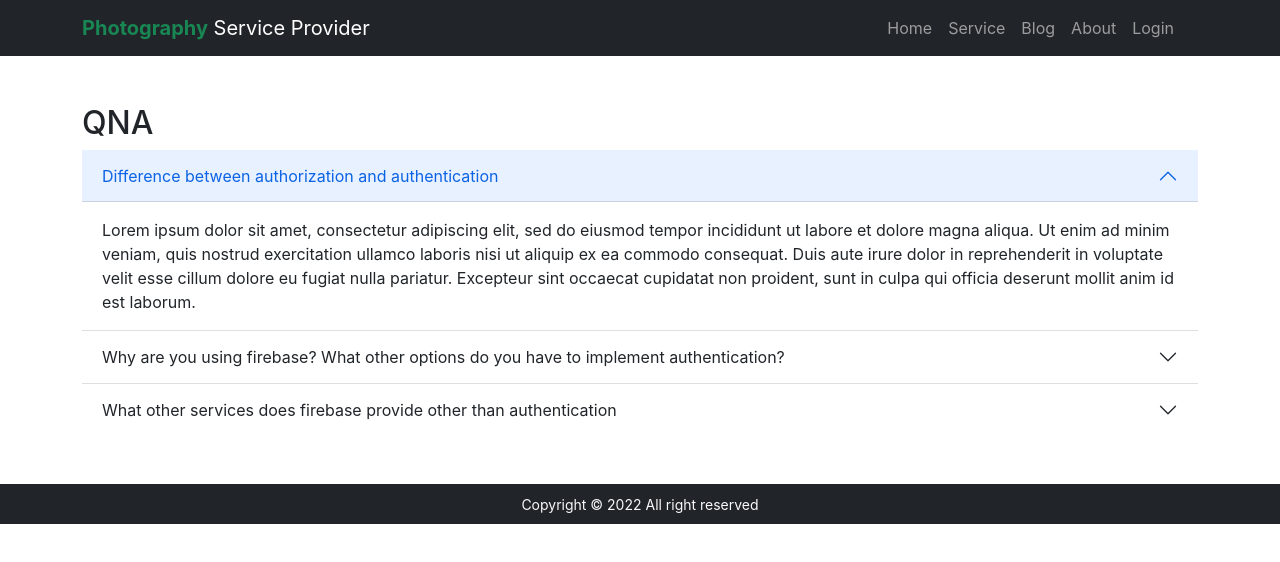
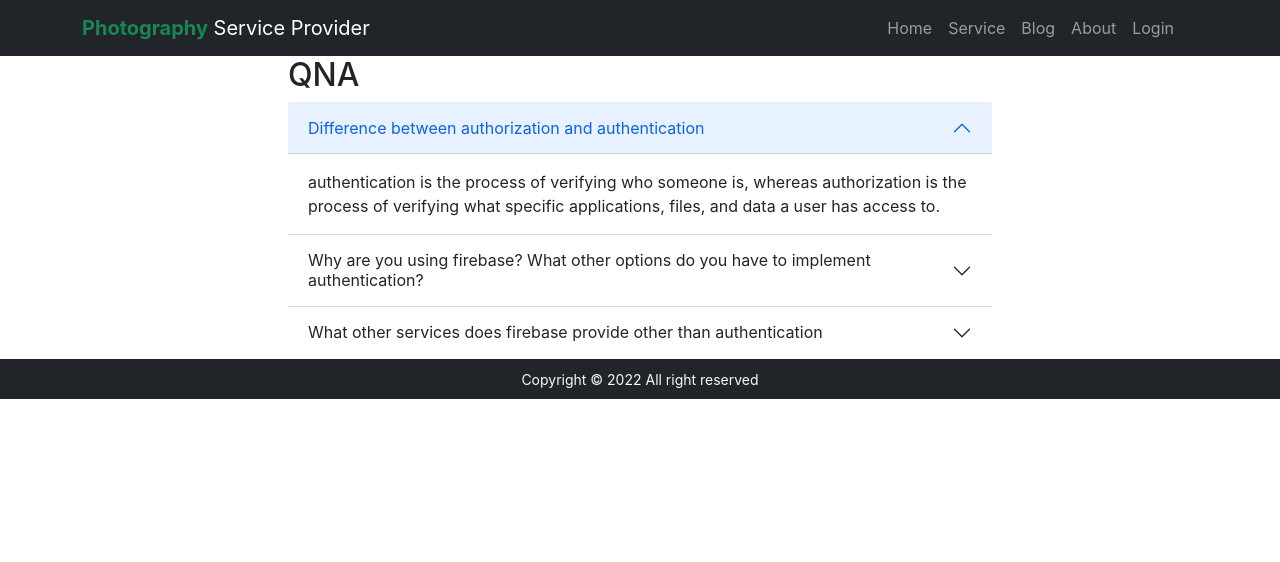
Before and after one commit to abuzafaremon/photographer, a React (Create React App) app: page /blog in a window 1280 px wide. Shown: the top 562 px of the page. Built offline with nearby package versions, Linux system fonts and the light colour scheme; no server answers.

Commit message:
complete blog and about page

```diff
--- a/public/services.json
+++ b/public/services.json
@@ -3,21 +3,21 @@
     "id": 1,
     "name": "Weeding Photography",
     "price": "$100",
-    "description": "Lorem ipsum dolor sit amet, consectetu radipisi cing elitBeatae autem aperiam nequ quaera molestias voluptatibus harum ametipsa.",
+    "description": "Capture your best moment with your life partner. And make your special day memorable. I will be your best weeding photographer",
     "img": "https://i.ibb.co/p67Kphq/jonathan-borba-eg-72f-I9w-K4-unsplash.jpg"
   },
   {
     "id": 2,
     "name": "Family Photography",
     "price": "$50",
-    "description": "Lorem ipsum dolor sit amet, consectetu radipisi cing elitBeatae autem aperiam nequ quaera molestias voluptatibus harum ametipsa.",
+    "description": "Any family event is important. Capture your enjoyable family moment with me. So that your next generation see this.",
     "img": "https://i.ibb.co/xfn2jJS/family.jpg"
   },
   {
     "id": 3,
     "name": "ClassRoom Event",
     "price": "$25",
-    "description": "Lorem ipsum dolor sit amet, consectetu radipisi cing elitBeatae autem aperiam nequ quaera molestias voluptatibus harum ametipsa.",
+    "description": "Many time you arrange a event in your classroom with your friends, classmate, senior, junior. And this very important to capture this enjoyable moment with your friends. I will be your professional photographer",
     "img": "https://i.ibb.co/fHXsZMV/class.jpg"
   }
 ]
--- a/src/Pages/About/About.js
+++ b/src/Pages/About/About.js
@@ -1,9 +1,15 @@
 import React from 'react';
+import Emon from '../../images/emon2.png';
 
 const About = () => {
   return (
-    <div>
-      <h2>About Me</h2>
+    <div className='container row mx-auto text-center'>
+      <h2 className='text-danger'>About Me</h2>
+      <div className='col-12 col-md-6 mx-auto'>
+        <img className='w-50' src={Emon} alt="" />
+        <h3>Name: Abu Zafar Emon</h3>
+        <p className='lead'>My Goal: <br />My goal is to become a full stack developer and get a job in abroad. Get job in abroad is my big dream. Because i want to surprise my family and my beloved wife.</p>
+      </div>
     </div>
   );
 };
--- a/src/Pages/Blog/Blog.js
+++ b/src/Pages/Blog/Blog.js
@@ -3,46 +3,32 @@ import { Accordion } from 'react-bootstrap';
 
 const Blog = () => {
   return (
-    <div className='container my-5'>
+    <div className='container row mx-auto' >
+      <div className="col-12 col-md-8 mx-auto">
         <h2>QNA</h2>
         <Accordion defaultActiveKey="0" flush>
           <Accordion.Item eventKey="0">
             <Accordion.Header>Difference between authorization and authentication</Accordion.Header>
             <Accordion.Body>
-            Lorem ipsum dolor sit amet, consectetur adipiscing elit, sed do eiusmod
-            tempor incididunt ut labore et dolore magna aliqua. Ut enim ad minim
-            veniam, quis nostrud exercitation ullamco laboris nisi ut aliquip ex ea
-            commodo consequat. Duis aute irure dolor in reprehenderit in voluptate
-            velit esse cillum dolore eu fugiat nulla pariatur. Excepteur sint occaecat
-            cupidatat non proident, sunt in culpa qui officia deserunt mollit anim id
-            est laborum.
+              authentication is the process of verifying who someone is, whereas authorization is the process of verifying what specific applications, files, and data a user has access to.
             </Accordion.Body>
           </Accordion.Item>
           <Accordion.Item eventKey="1">
             <Accordion.Header>Why are you using firebase? What other options do you have to implement authentication?</Accordion.Header>
             <Accordion.Body>
-            Lorem ipsum dolor sit amet, consectetur adipiscing elit, sed do eiusmod
-            tempor incididunt ut labore et dolore magna aliqua. Ut enim ad minim
-            veniam, quis nostrud exercitation ullamco laboris nisi ut aliquip ex ea
-            commodo consequat. Duis aute irure dolor in reprehenderit in voluptate
-            velit esse cillum dolore eu fugiat nulla pariatur. Excepteur sint occaecat
-            cupidatat non proident, sunt in culpa qui officia deserunt mollit anim id
-            est laborum.
+              Google Firebase offers many features that pitch it as the go-to backend development tool for web and mobile apps. It reduces development workload and time. And it's a perfect prototyping tool. Firebase is simple, lightweight, friendly, and industrially recognized.
+
+              Usually, authentication by a server entails the use of a user name and password. Other ways to authenticate can be through cards, retina scans, voice recognition, and fingerprints.
             </Accordion.Body>
           </Accordion.Item>
           <Accordion.Item eventKey="2">
             <Accordion.Header>What other services does firebase provide other than authentication</Accordion.Header>
             <Accordion.Body>
-            Lorem ipsum dolor sit amet, consectetur adipiscing elit, sed do eiusmod
-            tempor incididunt ut labore et dolore magna aliqua. Ut enim ad minim
-            veniam, quis nostrud exercitation ullamco laboris nisi ut aliquip ex ea
-            commodo consequat. Duis aute irure dolor in reprehenderit in voluptate
-            velit esse cillum dolore eu fugiat nulla pariatur. Excepteur sint occaecat
-            cupidatat non proident, sunt in culpa qui officia deserunt mollit anim id
-            est laborum.
+              The core features of Firebase include NoSQL databases, real-time queries, scalable hosting, file storage, REST APIs, authentication, and analytics.
             </Accordion.Body>
           </Accordion.Item>
         </Accordion>
+      </div>
     </div>
   );
 };
--- a/src/Pages/Login/Login/Login.js
+++ b/src/Pages/Login/Login/Login.js
@@ -33,7 +33,7 @@ const Login = () => {
   if (user) {
     navigate(from, { replace: true });
   }
-  if (loading) {
+  if (loading || sending) {
     return <Loading></Loading>
   }
   let errorElement;
```
Also changed, not shown: src/images/emon2.png (added). Lines whose indentation alone changed are shown as unchanged.
